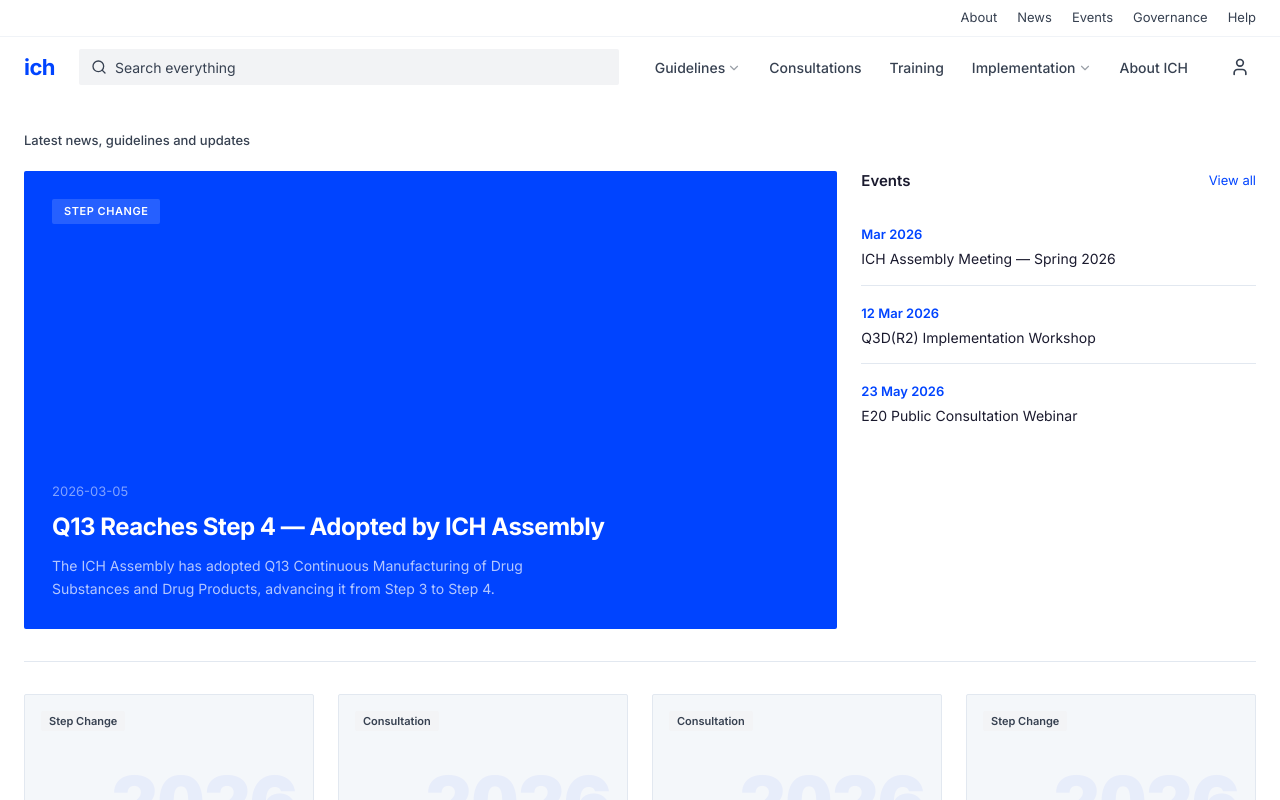
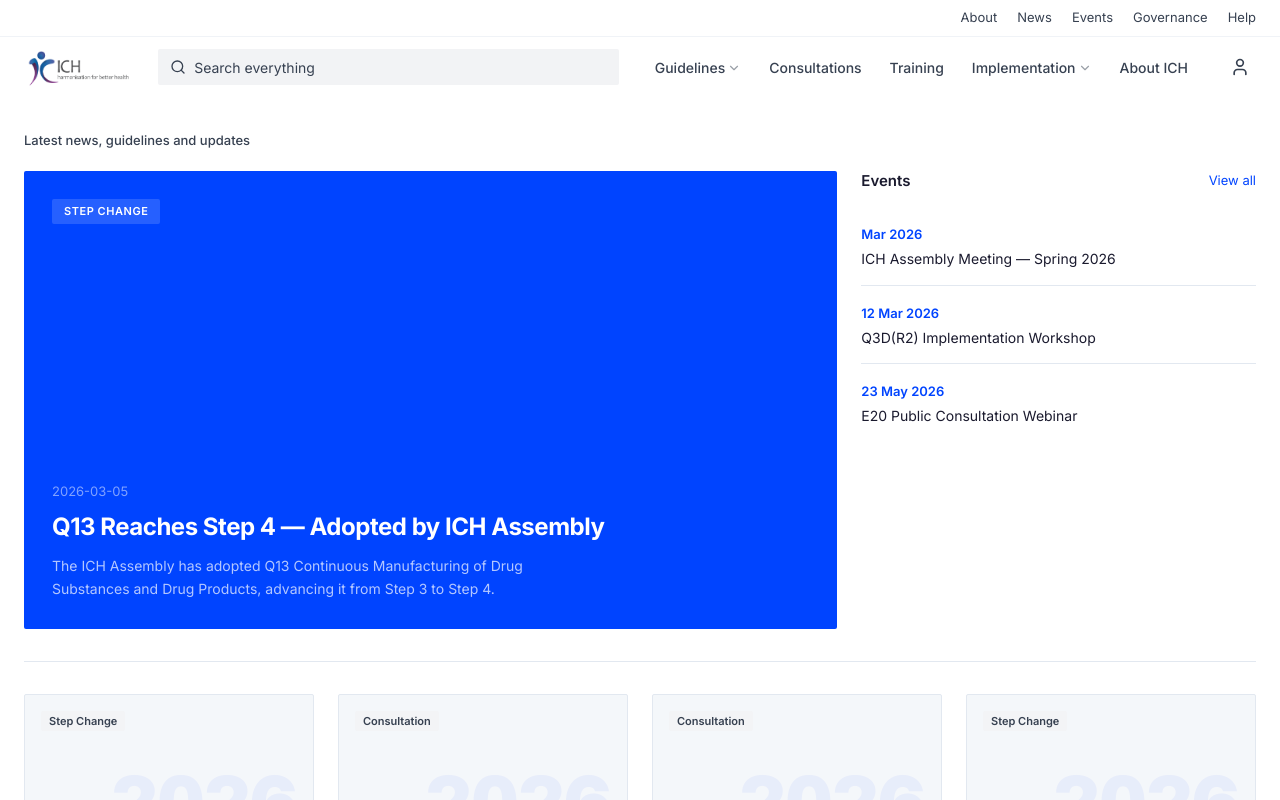
Before and after one commit to HarimJung/ICH, a Next.js app: page / in a window 1280 px wide. Shown: the top 800 px of the page. Built offline with nearby package versions, Linux system fonts and the light colour scheme.

Commit message:
Add Logo.png to Header

```diff
--- a/src/components/Header.tsx
+++ b/src/components/Header.tsx
@@ -1,6 +1,7 @@
 "use client";
 
 import Link from "next/link";
+import Image from "next/image";
 import { useState, useEffect } from "react";
 import { Search, User, Menu, X, ChevronDown } from "lucide-react";
 
@@ -52,9 +53,14 @@
       <div className="container-content flex items-center gap-6 h-[60px]">
         {/* Logo */}
         <Link href="/" className="flex items-center flex-shrink-0">
-          <span className="text-[22px] font-bold text-primary tracking-tight leading-none">
-            ich
-          </span>
+          <Image
+            src="/Logo.png"
+            alt="ICH Logo"
+            width={140}
+            height={51}
+            className="h-10 w-auto object-contain"
+            priority
+          />
         </Link>
 
         {/* Search bar — center */}
@@ -65,9 +71,8 @@
             placeholder="Search everything"
             onFocus={() => setSearchFocused(true)}
             onBlur={() => setSearchFocused(false)}
-            className={`w-full h-9 bg-[#F2F3F5] rounded-sm pl-9 pr-4 text-[14px] text-textPrimary placeholder:text-textSecondary transition-all outline-none ${
-              searchFocused ? "ring-1 ring-primary/40 bg-white" : ""
-            }`}
+            className={`w-full h-9 bg-[#F2F3F5] rounded-sm pl-9 pr-4 text-[14px] text-textPrimary placeholder:text-textSecondary transition-all outline-none ${searchFocused ? "ring-1 ring-primary/40 bg-white" : ""
+              }`}
           />
         </div>
 
```
Also changed, not shown: public/Logo.png (added).
